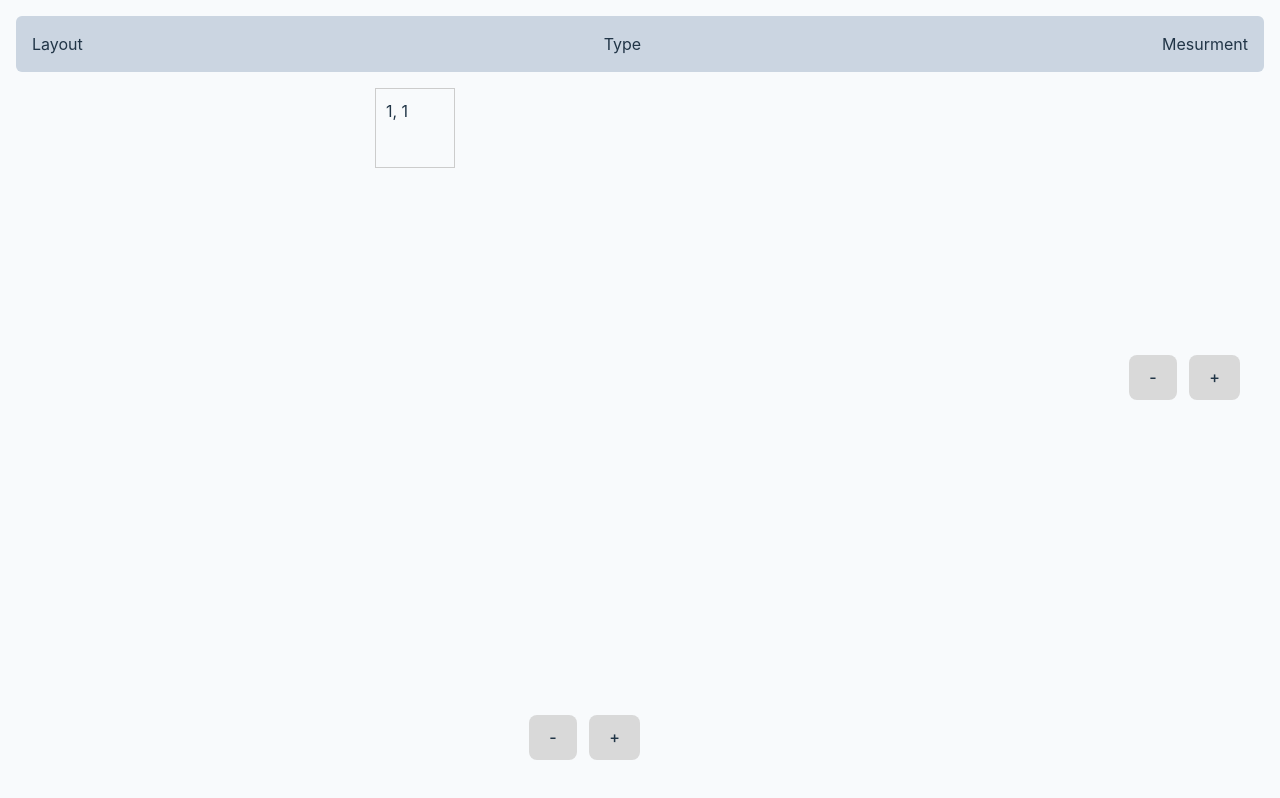
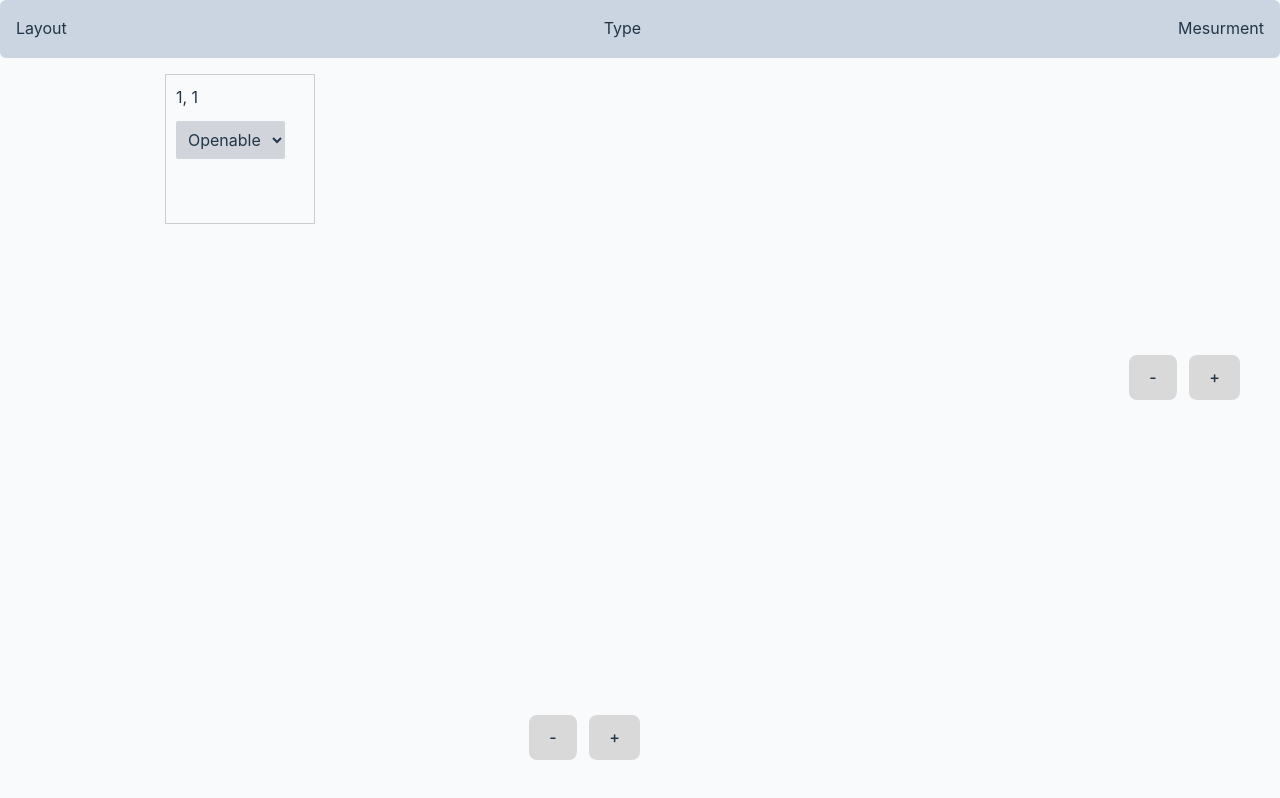
Before and after one commit to pr4t1ma/window-configurator, a React (Vite) app: page / in a window 1280 px wide. Built offline with nearby package versions, Linux system fonts and the light colour scheme.

Commit message:
Add dropdown menu

```diff
--- a/src/App.css
+++ b/src/App.css
@@ -5,7 +5,6 @@
 .wrapper {
   min-width: 1020px;
   margin: 0 auto;
-  padding: 1rem;
 }
 
 .grid-container {
@@ -20,6 +19,6 @@
 .grid-item {
   padding: 10px;
   border: 1px solid #ccc;
-  width: 80px;
-  height: 80px;
+  width: 150px;
+  height: 150px;
 }
--- a/src/App.jsx
+++ b/src/App.jsx
@@ -1,6 +1,7 @@
 import { useState } from "react";
 import "./App.css";
 import Header from "./Header";
+import ConfigOption from "./ConfigOption";
 
 function App() {
   const [countX, setCountX] = useState(1);
@@ -32,7 +33,10 @@ function App() {
                   key={i}
                   className="grid-item"
                   style={{ gridColumnStart: i + 1, gridRowStart: j + 1 }}
-                >{`${i + 1}, ${j + 1}`}</div>
+                >
+                  {`${i + 1}, ${j + 1}`}
+                  <ConfigOption />
+                </div>
               ));
           })}
       </div>
--- /dev/null
+++ b/src/ConfigOption.jsx
@@ -0,0 +1,14 @@
+import "./App.css";
+
+const ConfigOption = () => {
+  return (
+    <div className=" mt-3 ">
+      <select name="" id="" className="p-2 rounded-sm bg-gray-300">
+        <option value="">Openable</option>
+        <option value="">Fixed</option>
+      </select>
+    </div>
+  );
+};
+
+export default ConfigOption;
--- a/src/Header.jsx
+++ b/src/Header.jsx
@@ -7,10 +7,13 @@ const navigationData = [
 
 const Header = () => {
   return (
-    <div>
+    <div className="header">
       <ul className="list-none flex justify-between mb-4 bg-slate-300 p-4 rounded-md">
         {navigationData.map((item, i) => (
-          <li className=" hover:border-b-2 border-t-rose-600  " key={i}>
+          <li
+            className=" border-b-2 border-transparent rounded-sm hover:border-b-2 hover:border-black"
+            key={i}
+          >
             <a className="" href={item.href}></a>
             {item.name}
           </li>
```
